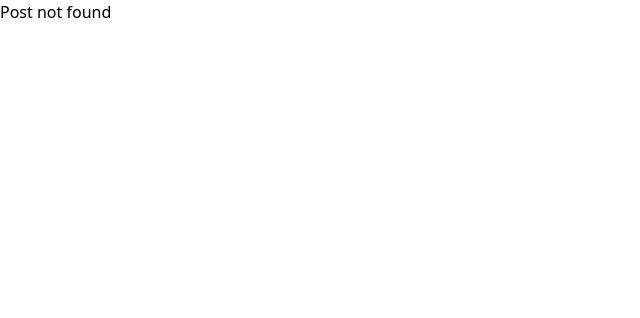
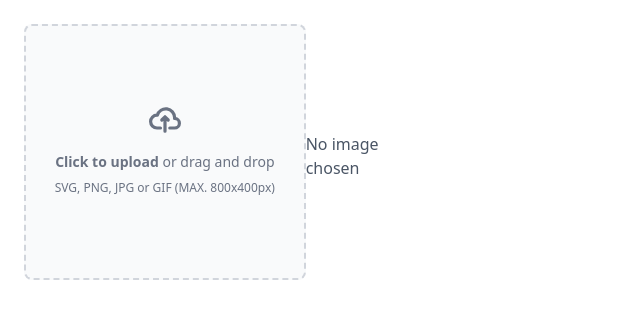
Before and after one commit to Aminnak/TravelJourny, a React (Vite) app in the folder frontend/: page /journey/create in a window 1280 px wide. Before the commit this address had no page. Shown: the top 318 px of the page, without its empty margins (0-640 px from the left). Built offline with nearby package versions, Linux system fonts and the light colour scheme; a web font is replaced by a local one.

Commit message:
Implement the base of the input of type file(no package used)

```diff
--- a/frontend/package.json
+++ b/frontend/package.json
@@ -8,6 +8,9 @@
     },
     "dependencies": {
         "@tailwindcss/vite": "^4.0.5",
+        "clsx": "^2.1.1",
+        "primeicons": "^7.0.0",
+        "primereact": "^10.9.3",
         "react": "^19.0.0",
         "react-dom": "^19.0.0",
         "react-router-dom": "^7.3.0",
--- a/frontend/src/App.tsx
+++ b/frontend/src/App.tsx
@@ -2,6 +2,7 @@ import { BrowserRouter as Router, Routes, Route } from "react-router-dom";
 import Home from "./pages/Home";
 import Signup from "./pages/Signup";
 import TravelJourney from "./pages/TravelJourney";
+import CreatePost from "./pages/CreatePost";
 
 export default function App() {
     return (
@@ -13,6 +14,7 @@ export default function App() {
                     <Route path="/sign-up" element={<Signup />} />
                     <Route path="/login" element={<Signup />} />
                     <Route path="/journey/:id" element={<TravelJourney />} />
+                    <Route path="/journey/create" element={<CreatePost />} />
                 </Routes>
             </Router>
         </div>
--- /dev/null
+++ b/frontend/src/components/FileInput.tsx
@@ -0,0 +1,121 @@
+import React, { useState } from "react";
+
+interface FileInputProps {
+    maxSize? : number;
+    onFileSelected? : (file : File) => void;
+}
+const FileInput : React.FC<FileInputProps> = ({maxSize = 3 * 1024 * 1024 , onFileSelected}) => {
+    const [fileName , setFileName] = useState<string>('');
+    const [fileSize , setFileSize] = useState<string>('');
+    const [error , setError] = useState<String>('');
+    const [imgWidth , setImgWidth] = useState<null | number>(null);
+    const [imgHeight , setImgHeight] = useState<null | number>(null);
+    const [imgPreview , setImgPreview] = useState<null | string>(null);
+
+    const handleFileChange = (event : React.ChangeEvent<HTMLInputElement>) => {
+        const file = event.target.files?.[0]
+        if(!file){
+            setFileName('');
+            setFileSize('');
+            setImgWidth(null);
+            setImgHeight(null);
+            setImgPreview(null);
+            setError('No file selected.');
+            return;
+        }
+        if (file.size > maxSize) {
+            setFileName('');
+            setFileSize('');
+            setImgWidth(null);
+            setImgHeight(null);
+            setImgPreview(null);
+            setError(`File size exceeds ${maxSize / (1024 * 1024)} MB. Please choose a smaller file`);
+            return;
+        }
+        if (!file.type.startsWith('image/')) {
+            setFileName('');
+            setFileSize('');
+            setImgWidth(null);
+            setImgHeight(null);
+            setImgPreview(null);
+            setError('Only image files are allowed.');
+            return;
+        }
+        setError('');
+        setFileName(file.name);
+        setFileSize(`${(file.size / (1024 * 1024)).toFixed(2)} MB`);
+
+        const reader = new FileReader();
+        reader.onload = (e) => {
+            const image = new Image();
+            image.onload = () => {
+                setImgHeight(image.height);
+                setImgWidth(image.width);
+                if (onFileSelected) {
+                    onFileSelected(file);
+                }
+            }
+            image.src = e.target?.result as string;
+            setImgPreview(e.target?.result as string);
+        }
+        reader.readAsDataURL(file);
+    }
+  return (
+    <div className="flex items-center justify-center w-full">
+      <label
+        htmlFor="dropzone-file"
+        className="flex flex-col items-center justify-center w-full h-64 border-2 border-gray-300 border-dashed rounded-lg cursor-pointer bg-gray-50 dark:hover:bg-gray-800 dark:bg-gray-700 hover:bg-gray-100 dark:border-gray-600 dark:hover:border-gray-500 dark:hover:bg-gray-600"
+      >
+        <div className="flex flex-col items-center justify-center pt-5 pb-6">
+          <svg
+            className="w-8 h-8 mb-4 text-gray-500 dark:text-gray-400"
+            aria-hidden="true"
+            xmlns="http://www.w3.org/2000/svg"
+            fill="none"
+            viewBox="0 0 20 16"
+          >
+            <path
+              stroke="currentColor"
+              strokeLinecap="round"
+              strokeLinejoin="round"
+              strokeWidth="2"
+              d="M13 13h3a3 3 0 0 0 0-6h-.025A5.56 5.56 0 0 0 16 6.5 5.5 5.5 0 0 0 5.207 5.021C5.137 5.017 5.071 5 5 5a4 4 0 0 0 0 8h2.167M10 15V6m0 0L8 8m2-2 2 2"
+            />
+          </svg>
+          <p className="mb-2 text-sm text-gray-500 dark:text-gray-400">
+            <span className="font-semibold">Click to upload</span> or drag and drop
+          </p>
+          <p className="text-xs text-gray-500 dark:text-gray-400">SVG, PNG, JPG or GIF (MAX. 800x400px)</p>
+        </div>
+        <input id="dropzone-file" type="file" className="hidden" onChange={handleFileChange} accept="image/*" />
+      </label>
+      {error ? (
+        <div className="text-red-500 mt-2">{error}</div>
+      ) : (
+        <div className="text-gray-600 mt-2">
+          {fileName ? (
+            <div>
+              <span>{fileName}</span>
+              <div>Size: {fileSize}</div>
+              {imgWidth !== null && imgHeight !== null && (
+                <div>
+                  Dimensions: {imgWidth}x{imgHeight}
+                </div>
+              )}
+              {imgPreview && (
+                <div className="m-12">
+                  <img src={imgPreview} alt="Preview" className="w-48 h-auto" />
+                </div>
+              )}
+            </div>
+          ) : (
+            <span>No image chosen</span>
+          )}
+        </div>
+      )}
+    </div>
+    )
+}
+
+
+export default FileInput;
--- a/frontend/src/components/UserJourneyTemplate.tsx
+++ b/frontend/src/components/UserJourneyTemplate.tsx
@@ -42,7 +42,7 @@ const UserJourney : React.FC<DataInterface> = ({id,userProfile , userName , publ
                         {journeyDescription}
                     </p>
                 </div>
-                <div className="flex justify-end md:justify-between">
+                <div className="flex justify-between max-md:items-center">
                     <a href={googleMapsLink} target="_blank" className="flex items-end"><span className="mr-1 w-[30px] h-[30px]"><GoogleMapLocationCard /></span><span className="text-gray-500/90 hover:text-gray-500/60 duration-300 hover:cursor-pointer underline text-sm">View on Google Maps</span></a>
                     <Link to={`/journey/${id}`}>
                         <button className="px-7 py-1.5 rounded-full bg-black text-white max-md:w-full hover:cursor-pointer focus:scale-105 duration-300">More</button>
--- a/frontend/src/components/nav.tsx
+++ b/frontend/src/components/nav.tsx
@@ -2,16 +2,21 @@ import { useNavigate } from "react-router-dom"
 import EarthSvg from "../iconCards/EarthCard"
 import SearchCard from "../iconCards/SearchCard"
 
+
 const Nav = () => {
     const Navigate = useNavigate()
 
-    const Navigator = (route : string) => {
-        Navigate(route)
+    const ListItemsNavigator = ( name : string) => {
+        if (name === 'Create') {
+            Navigate('/journey/create')
+        }
     }
+
+    const Navigator = (route : string) => Navigate(route)
     // creating the list items in navbar dinamically
-    const NavListItemTitles = ['Hotel','Flight','Train','Travel','Car Rental']
+    const NavListItemTitles = ['Hotel','Flight','Train','Travel','Create']
     const NavListItems = NavListItemTitles.map((title ,index)=> (
-        <li
+        <li onClick={() => ListItemsNavigator(title)}
             key={index}
             className="hover:text-neutral-400 hover:cursor-pointer hover:scale-97 duration-300 max-md:hidden"
         >
--- /dev/null
+++ b/frontend/src/pages/CreatePost.tsx
@@ -0,0 +1,11 @@
+import FileInput from '../components/FileInput'
+
+const CreatePost = () => {
+  return (
+    <div className='flex justify-start w-1/3 p-6'>
+      <FileInput />
+    </div>
+  )
+}
+
+export default CreatePost
```
Also changed, not shown: 1 other file (tests, documents, lock files or other folders).
